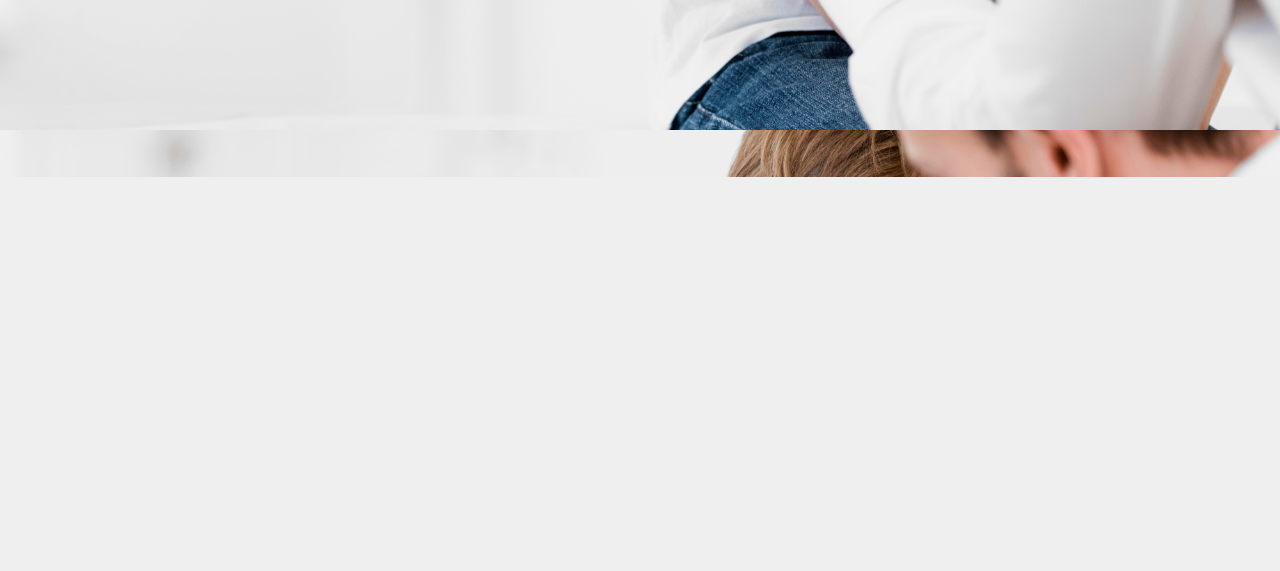
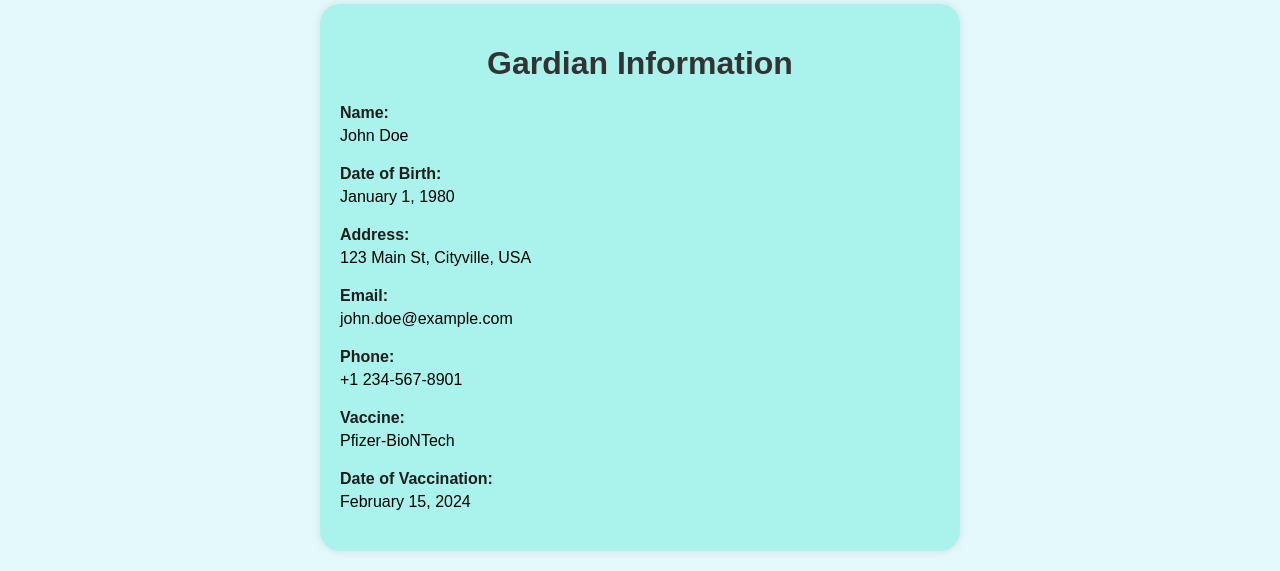
Before and after one commit to nethmimelisha/Computing-Group-Project, a PHP site: page /patientlogin.html in a window 1280 px wide. Shown: the part 623-1194 px from the top of the page. Before the commit the page ends 800 px from the top, so only its background shows below. Run offline with PHP 8.4, Linux system fonts and the light colour scheme; some libraries are stand-ins or nearby versions.

Commit message:
edit the patient dashboard

```diff
--- a/css/patient_dashborad.css
+++ b/css/patient_dashborad.css
@@ -1,29 +1,99 @@
+body {
+    font-family: Arial, sans-serif;
+    background-color: #65e2eb2c;
+    margin: 0;
+    padding: 0;
+}
 
-body {
-    display: flex;
-    flex-direction: column;
-    justify-content: center;
-    align-items: center;
-    height: 100vh;
-    background-color: #f2f2f2;
+
+.menu-btn {
+    position: fixed;
+    top: 20px;
+    left: 20px;
+    color: #0c0c0c;
+    padding: 10px 20px;
+    cursor: pointer;
+
 }
-h2 {
+
+.menu {
+    position: fixed;
+
+    left: -250px;
+    width: 250px;
+    height: 75%;
+    background-color: #07415a;
+    transition: left 0.3s ease;
+    z-index: 9999;
+}
+
+
+.menu ul {
+    list-style: none;
+    padding: 0;
+    margin-top: 50%;
+}
+
+.menu ul li {
+    padding: 10px 20px;
+    margin: 10px;
+}
+
+.menu ul li a {
+    color: #fff;
+    text-decoration: none;
+    display: block;
+}
+.menu-icon {
+    color: #0e0e0e;
+}
+.menu-icon.active {
+    color: #ebe1e1; /* Change this to your desired color */
+}
+
+.content {
+    margin-left: 250px;
+    padding: 20px;
+}
+
+.container {
+    max-width: 600px;
+    margin: 20px auto;
+    background-color: #9fe3e9;
+    padding: 20px;
+    border-radius: 20px;
+    box-shadow: 0 0 10px rgba(0, 0, 0, 0.1);
+    background-color: rgba(83, 232, 214, 0.4);
+
+    animation-name: slideInFromTop;
+    animation-duration: 0.5s;
+    animation-timing-function: ease-out;
+}
+
+@keyframes slideInFromTop {
+    from {
+        transform: translateY(-50px);
+        opacity: 0;
+    }
+    to {
+        transform: translateY(0);
+        opacity: 1;
+    }
+}
+h1 {
     text-align: center;
-    margin-bottom: 30px;
+    color: #333;
 }
-.table{
-    width: 50%;
-    border-collapse: collapse;
+
+.personal-info {
+    margin-bottom: 20px;
 }
-.th, td{
-    border: 1px solid black;
-    padding: 15px;
-    text-align: left;
+
+.personal-info label {
+    font-weight: bold;
+    color: rgb(28, 29, 28);
 }
-.th{
-    background-color: #f2f2f2;
+
+.personal-info p {
+    margin: 5px 0;
 }
-.input[type="text"]{
-    border-radius: 5px;
-    background-color: yellow;
-}
--- /dev/null
+++ b/js/menu.js
@@ -0,0 +1,16 @@
+function toggleMenu() {
+    const menu = document.querySelector('.menu');
+    const menuIcon = document.querySelector('.menu-btn i');
+
+    if (menu.style.left === '-250px') {
+        menu.style.left = '0';
+        menuIcon.classList.remove('fa-bars');
+        menuIcon.classList.add('fa-times');
+        menuIcon.classList.add('active'); // Add the active class
+    } else {
+        menu.style.left = '-250px';
+        menuIcon.classList.remove('fa-times');
+        menuIcon.classList.add('fa-bars');
+        menuIcon.classList.remove('active'); // Remove the active class
+    }
+}
--- a/patientlogin.html
+++ b/patientlogin.html
@@ -1,34 +1,88 @@
 <!DOCTYPE html>
 <html lang="en">
 <head>
-<link rel="stylesheet" href="https://cdnjs.cloudflare.com/ajax/libs/font-awesome/6.5.1/css/all.min.css">
-  <meta charset="UTF-8">
-  <meta name="viewport" content="width=device-width, initial-scale=1.0">
-  <title>Patient Login</title>
-<link rel="stylesheet" href="patientlogin.css">
-
+    <meta charset="UTF-8">
+    <meta name="viewport" content="width=device-width, initial-scale=1.0">
+    <title>Vaccination Information</title>
+    <link rel="stylesheet" href="css/patient_dashborad.css">
+    <script src="https://kit.fontawesome.com/f9dc94ec3b.js" crossorigin="anonymous"></script>
 </head>
 <body>
-  <div class="container">
-  <img src="img/logo.jpg" alt="Logo" class="logo">
-    <h1>Patient Login</h1>
-    <form>
-      <div class="form-group">
-        <label for="username">Username</label>
-        <input type="text" id="username" name="username" placeholder="Enter username" required>
+
+  <div class="menu">
+    <div class="menu-btn" onclick="toggleMenu()"><i class="fas fa-bars"></i></div>
+      <ul>
+          <li><a href="#">Home</a></li>
+          <li><a href="#">About</a></li>
+          <li><a href="#">Services</a></li>
+          <li><a href="#">Contact</a></li>
+      </ul>
+  </div>
+  <div class="content">
+      <!-- Your content goes here -->
+  </div>
+    <div class="container">
+        <h1>Patient Information</h1>
+        <div class="personal-info">
+            <label for="name">Name:</label>
+            <p id="name">John Doe</p>
+        </div>
+        <div class="personal-info">
+            <label for="dob">Date of Birth:</label>
+            <p id="dob">January 1, 1980</p>
+        </div>
+        <div class="personal-info">
+            <label for="address">Address:</label>
+            <p id="address">123 Main St, Cityville, USA</p>
+        </div>
+        <div class="personal-info">
+            <label for="email">Email:</label>
+            <p id="email">john.doe@example.com</p>
+        </div>
+        <div class="personal-info">
+            <label for="phone">Phone:</label>
+            <p id="phone">+1 234-567-8901</p>
+        </div>
+        <div class="personal-info">
+            <label for="vaccine">Vaccine:</label>
+            <p id="vaccine">Pfizer-BioNTech</p>
+        </div>
+        <div class="personal-info">
+            <label for="date">Date of Vaccination:</label>
+            <p id="date">February 15, 2024</p>
+        </div>
+    </div>
+    <div class="container">
+      <h1>Gardian Information</h1>
+      <div class="personal-info">
+          <label for="name">Name:</label>
+          <p id="name">John Doe</p>
       </div>
-      <div class="form-group">
-        <label for="password">Password</label>
-        <input type="password" id="password" name="password" placeholder="Enter password" required>
+      <div class="personal-info">
+          <label for="dob">Date of Birth:</label>
+          <p id="dob">January 1, 1980</p>
       </div>
-      <div class="form-group">
-        <label><input type="checkbox"> Remember me</label>
-        <a href="#" class="forgot-password">Forgot Password?</a>
+      <div class="personal-info">
+          <label for="address">Address:</label>
+          <p id="address">123 Main St, Cityville, USA</p>
       </div>
-      <button type="submit" class="login-btn">Login</button>
-      <p>Powered by: Group 05 <br> (NSBM Undergraduates)</p>
-    </form>
-    <button class="menu-btn"><i class="fa-solid fa-bars"></i></button>
+      <div class="personal-info">
+          <label for="email">Email:</label>
+          <p id="email">john.doe@example.com</p>
+      </div>
+      <div class="personal-info">
+          <label for="phone">Phone:</label>
+          <p id="phone">+1 234-567-8901</p>
+      </div>
+      <div class="personal-info">
+          <label for="vaccine">Vaccine:</label>
+          <p id="vaccine">Pfizer-BioNTech</p>
+      </div>
+      <div class="personal-info">
+          <label for="date">Date of Vaccination:</label>
+          <p id="date">February 15, 2024</p>
+      </div>
   </div>
+  <script src="js/menu.js"></script>
 </body>
 </html>
```
